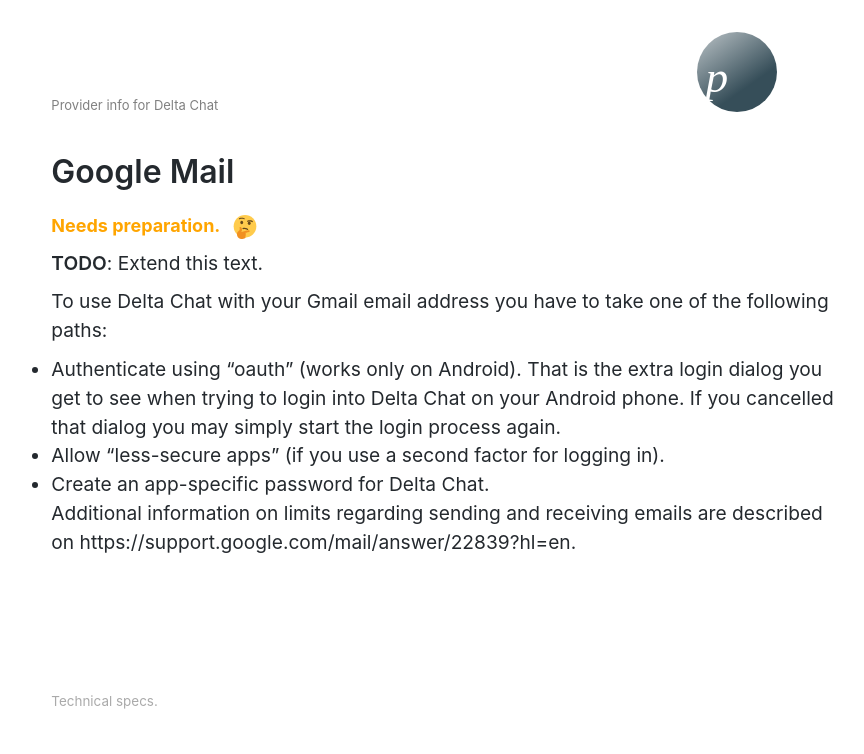
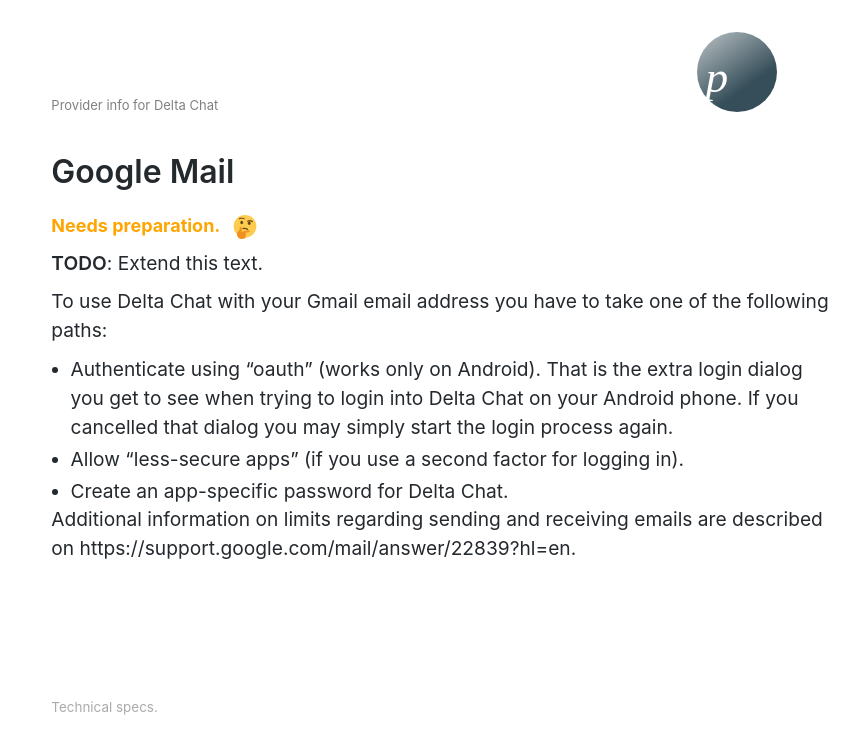
Before and after one commit to deltachat/provider-db, a Jekyll site: the page built from _providers/gmail.md, in a window 1280 px wide. Shown: the top 754 px of the page, without its empty margins (194-1058 px from the left). Built offline with Jekyll 4.4.1, drawn with Linux system fonts in a browser that asks for light colours.

Commit message:
Additional basic styles.

```diff
--- a/assets/styles.css
+++ b/assets/styles.css
@@ -358,3 +358,11 @@
   margin: -4rem 4rem 0rem 0rem;
   width: 5rem;
 }
+
+h3, h2 {
+  margin-top: 2rem;
+}
+
+li {
+  margin: 0.2rem 0 0 1.2rem
+}
```
